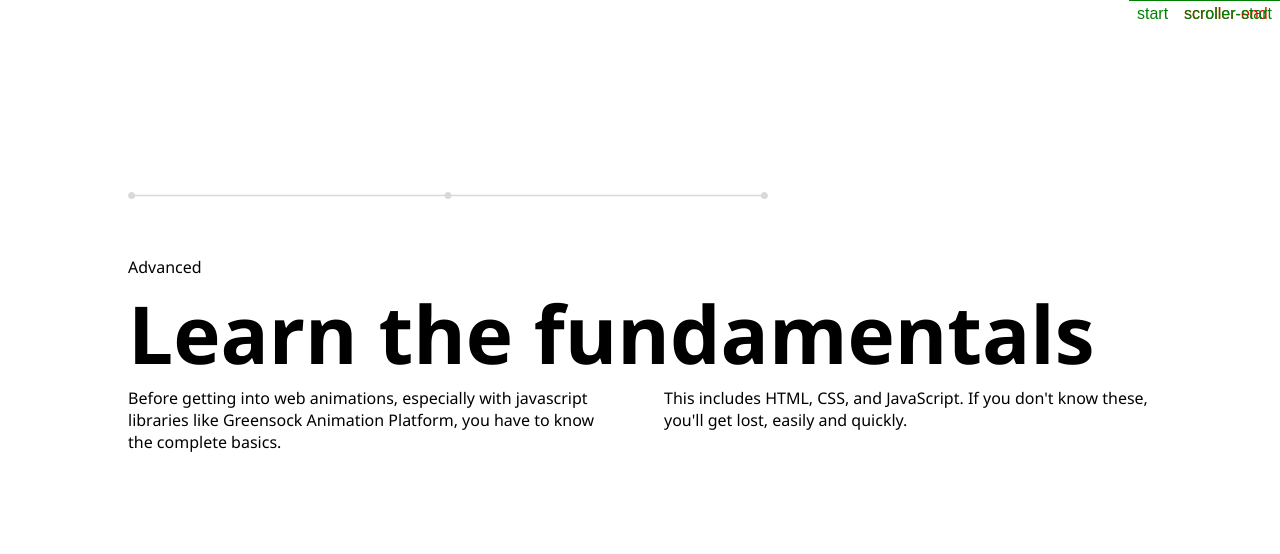
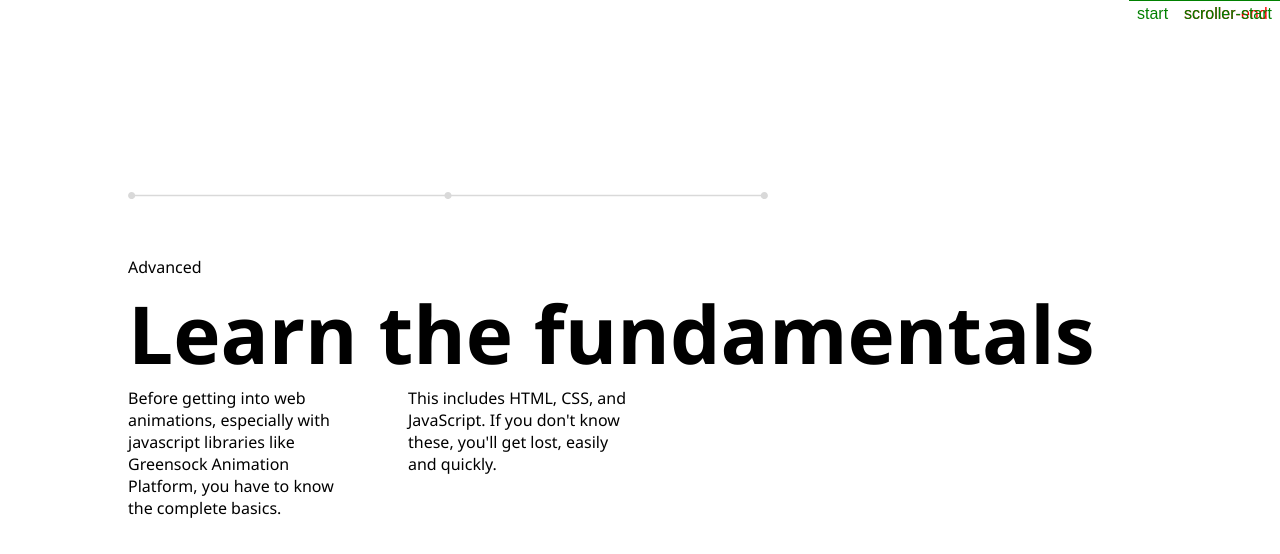
Before and after one commit to gabrielatwell1987/scroll-animation, a plain HTML site: page index.html in a window 1280 px wide. Shown: the top 554 px of the page. Drawn offline with nearby package versions, Linux system fonts and the light colour scheme.

Commit message:
Update style.css

```diff
--- a/style.css
+++ b/style.css
@@ -59,3 +59,6 @@ svg .mask {
 section {
     height: 100vh;
 }
+.col {
+    width: 50%
+}
```
